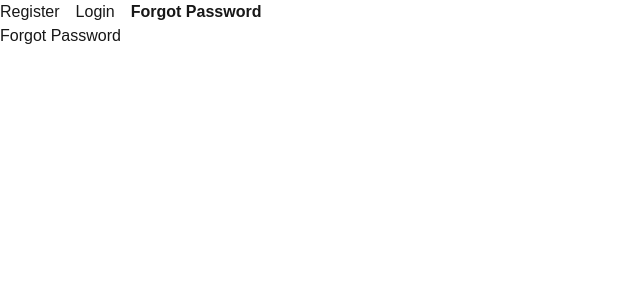
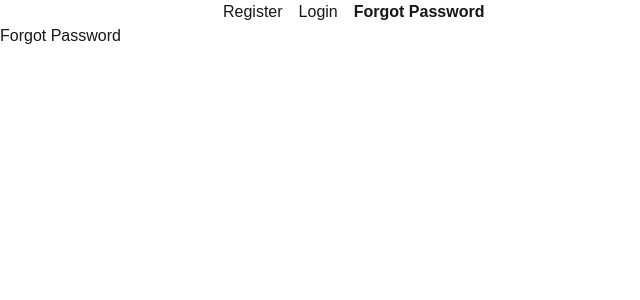
Before and after one commit to ZeroaNinea/Next.js-Complete-Course, a Next.js app in the folder routing-demo/: page /forgot-password in a window 1280 px wide. Shown: the top 300 px of the page, without its empty margins (0-640 px from the left). Built offline with nearby package versions, Linux system fonts and the light colour scheme.

Commit message:
input added

```diff
--- a/routing-demo/app/(auth)/layout.tsx
+++ b/routing-demo/app/(auth)/layout.tsx
@@ -2,6 +2,7 @@
 
 import Link from 'next/link';
 import { usePathname } from 'next/navigation';
+import { useState } from 'react';
 
 import './styles.css';
 
@@ -16,11 +17,15 @@
 }: Readonly<{
   children: React.ReactNode;
 }>) {
+  const [input, setInput] = useState('');
   const pathName = usePathname();
 
   return (
     <div>
       <div className="flex gap-4">
+        <div>
+          <input value={input} onChange={(e) => setInput(e.target.value)} />
+        </div>
         {navLinks.map((link) => {
           const isActive = pathName === link.href;
 
```
